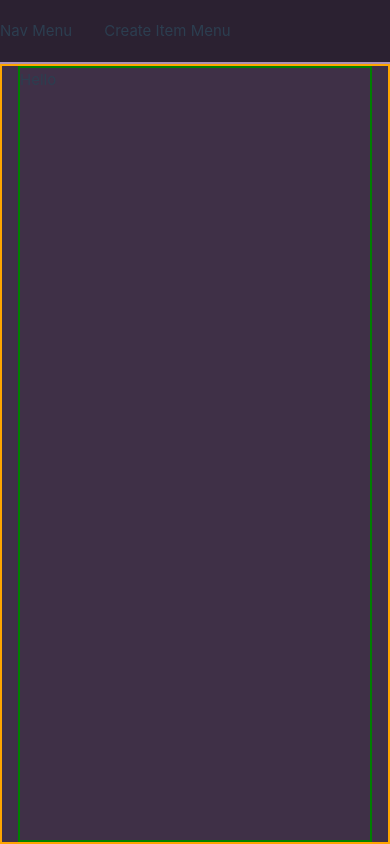
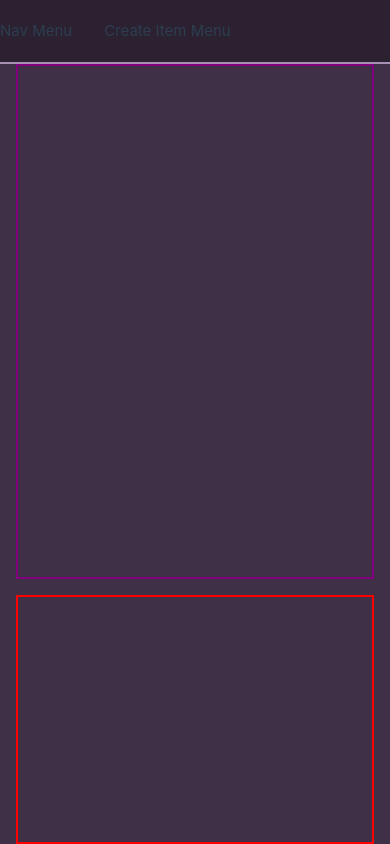
Before and after one commit to thabotr/planner, a Vue app: page /plan/2 in a window 390 px wide. Built offline with nearby package versions, Linux system fonts and the light colour scheme; what v-calendar would draw is missing.

Commit message:
grid template areas

```diff
--- a/src/App.vue
+++ b/src/App.vue
@@ -14,7 +14,7 @@ import { RouterLink, RouterView } from 'vue-router'
       <button class="mobile-only">Nav Menu</button>
       <button class="mobile-only">Create Item Menu</button>
     </nav>
-    <div id="content" class="hlt-1">
+    <div id="content">
       <RouterView />
     </div>
   </main>
@@ -87,8 +87,8 @@ nav,
   }
 }
 
-/* --large-mobile-width: 430px; */
-@media(max-width: 430px) {
+/* --large-mobile-width: 480px; */
+@media(max-width: 480px) {
   .mobile-only {
     display: initial;
   }
--- a/src/assets/base.css
+++ b/src/assets/base.css
@@ -31,7 +31,7 @@
   --worker-orange: orange;
 
   --tablet-width: 1024px;
-  --large-mobile-width: 430px;
+  --large-mobile-width: 480px;
   --small-mobile-width: 320px;
 }
 
@@ -98,13 +98,17 @@ body {
   /* for inner border */
 }
 
-.htl-2 {
+.hlt-2 {
   border: 2px solid pink;
   box-sizing: border-box;
   /* for inner border */
 }
 
-.htl-3 {
+.hlt-3 {
   box-sizing: border-box;
-  border: 2px solid greenyellow;
+  border: 2px solid red;
 }
+.hlt-4 {
+  box-sizing: border-box;
+  border: 2px solid purple;
+}
--- a/src/views/PlanView2.vue
+++ b/src/views/PlanView2.vue
@@ -1,11 +1,76 @@
 <template>
-    <div>
-        Hello
+    <div id="main-container">
+        <div id="calendar-ctnr" class="hlt-1">
+            Lorem ipsum dolor, sit amet consectetur adipisicing elit. Alias velit suscipit eligendi rerum magnam architecto
+            modi porro? Nobis, eum aut.
+        </div>
+        <div id="day-schedule-ctnr" class="hlt-2">
+            Lorem ipsum dolor sit amet consectetur adipisicing elit. Unde, hic.
+        </div>
+        <div id="unscheduled-tasks-ctnr" class="hlt-3">
+
+        </div>
+        <div id="todo-ctnr" class="hlt-4">
+
+        </div>
     </div>
 </template>
 
 <style scoped>
-div {
-    border: 2px solid green;
+#main-container {
+    display: grid;
+    grid-template-columns: repeat(4, 1fr);
+    grid-template-rows: repeat(3, 1fr);
+    grid-template-areas:
+        "a a b c"
+        "a a d c"
+        "a a d c"
+    ;
+    gap: 1rem;
+}
+
+#unscheduled-tasks-ctnr {
+    grid-area: a;
+}
+
+#calendar-ctnr {
+    grid-area: b;
+}
+
+#day-schedule-ctnr {
+    grid-area: c;
+}
+
+#todo-ctnr {
+    grid-area: d;
+}
+
+@media (max-width: 1024px) {
+    #main-container {
+        grid-template-columns: repeat(3, 1fr);
+        grid-template-rows: repeat(3, 1fr);
+        grid-template-areas:
+            "a b c"
+            "a d c"
+            "a d c"
+        ;
+    }
+}
+
+@media (max-width: 480px) {
+    #main-container {
+        grid-template-columns: 1fr;
+        grid-template-rows: repeat(3, 1fr);
+        grid-template-areas:
+            "d"
+            "d"
+            "a"
+        ;
+    }
+    #day-schedule-ctnr,
+    #calendar-ctnr {
+        display: none;
+        /* display these in a dialog using action from nav */
+    }
 }
 </style>
```
